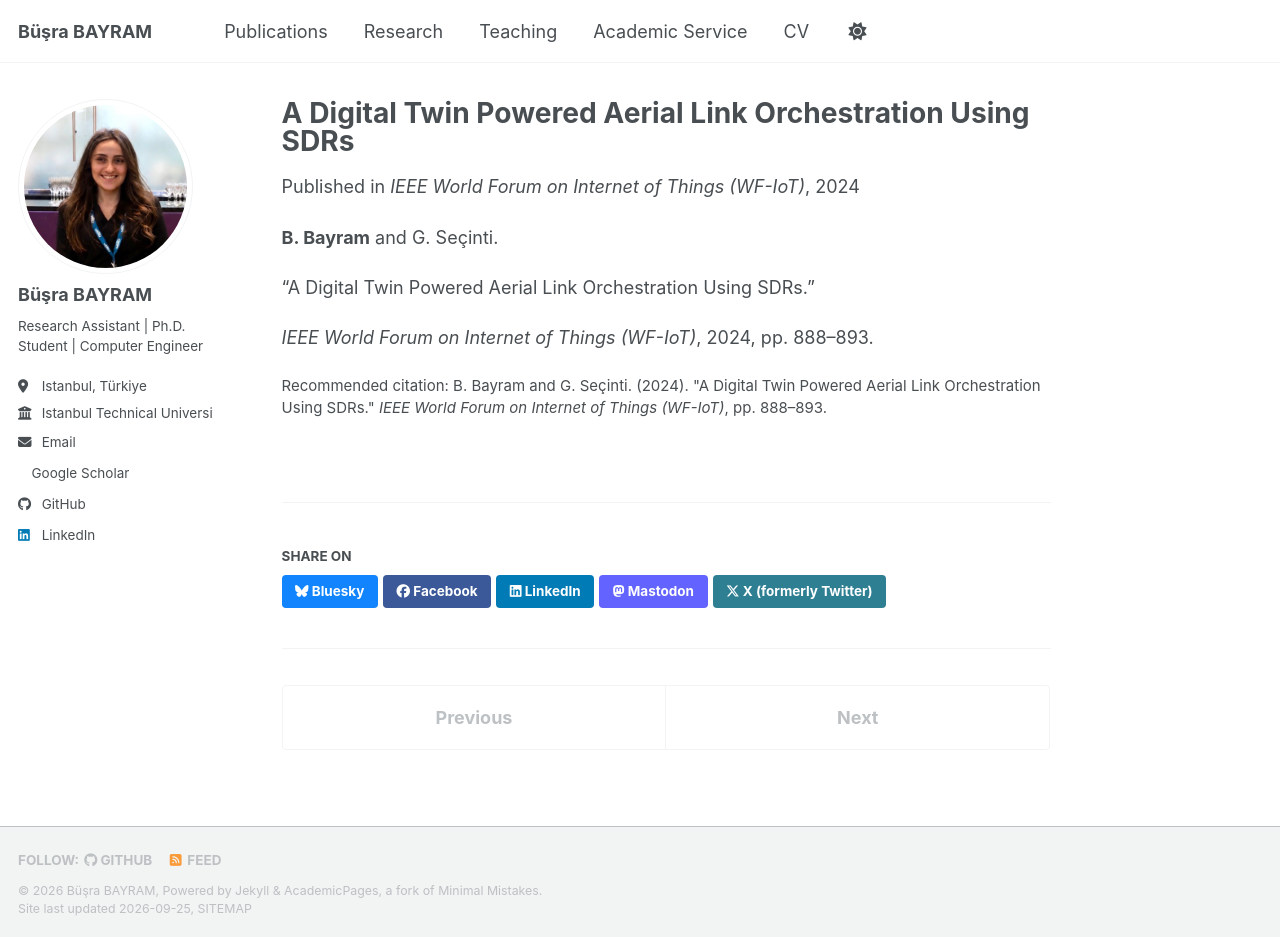
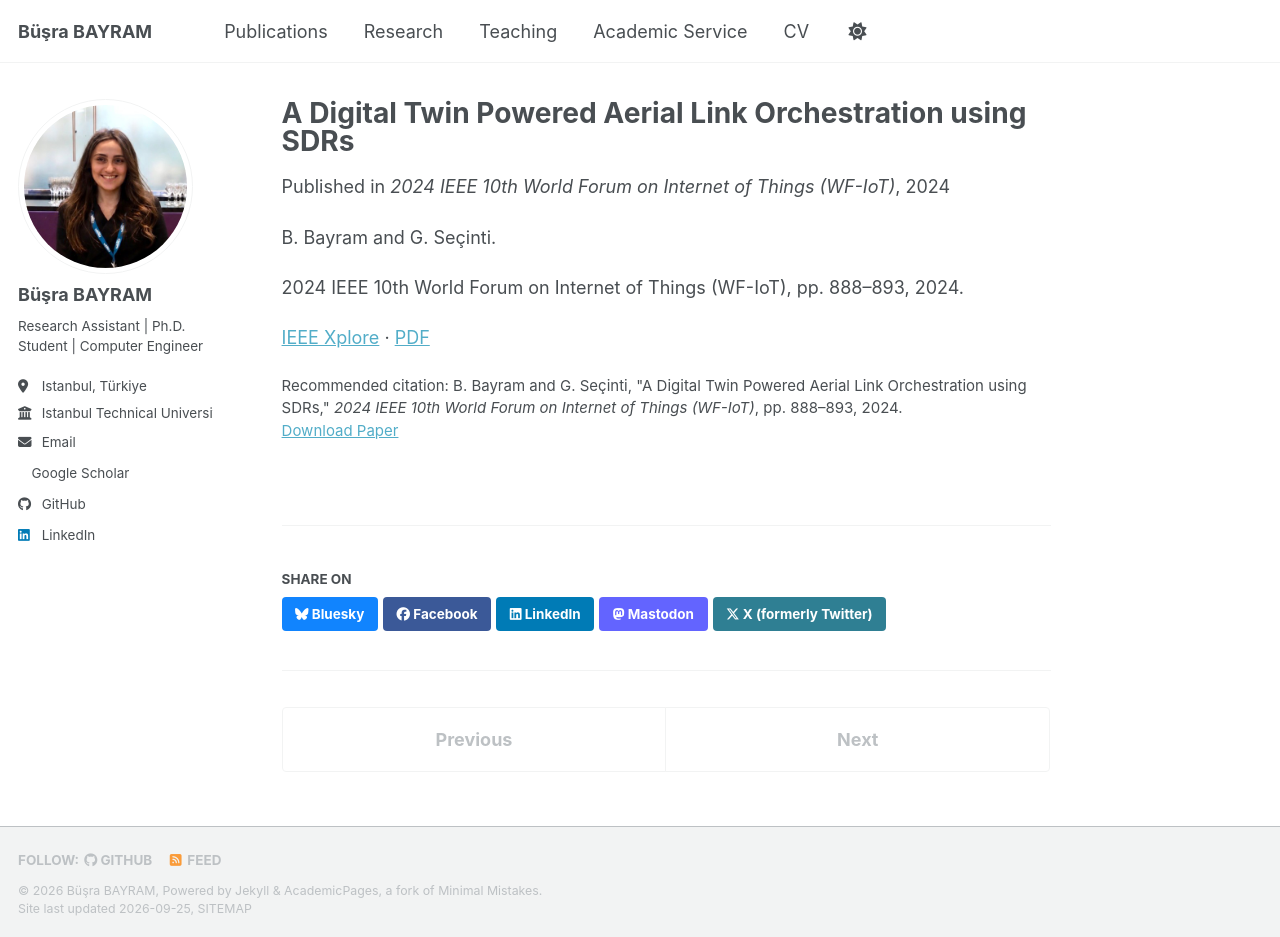
Before and after one commit to busrabyrm/busrabayram, a Jekyll site: the page built from _publications/2024-01-01-digital-twin-aerial-link.md, in a window 1280 px wide and 937 px high. Built offline with Jekyll 4.4.1, drawn with Linux system fonts in a browser that asks for light colours; a style sheet for code colours, icons or effects is not loaded.

Commit message:
Update 2024-01-01-digital-twin-aerial-link.md

```diff
--- a/_publications/2024-01-01-digital-twin-aerial-link.md
+++ b/_publications/2024-01-01-digital-twin-aerial-link.md
@@ -1,15 +1,16 @@
 ---
-title: "A Digital Twin Powered Aerial Link Orchestration Using SDRs"
+title: "A Digital Twin Powered Aerial Link Orchestration using SDRs"
 collection: publications
 category: conferences
 permalink: /publication/2024-01-01-digital-twin-aerial-link
-date: 2024-01-01
-venue: "IEEE World Forum on Internet of Things (WF-IoT)"
-citation: "B. Bayram and G. Seçinti. (2024). &quot;A Digital Twin Powered Aerial Link Orchestration Using SDRs.&quot; <i>IEEE World Forum on Internet of Things (WF-IoT)</i>, pp. 888–893."
+date: 2024-11-10
+venue: "2024 IEEE 10th World Forum on Internet of Things (WF-IoT)"
+paperurl: "https://ieeexplore.ieee.org/abstract/document/10811191/"
+citation: "B. Bayram and G. Seçinti, &quot;A Digital Twin Powered Aerial Link Orchestration using SDRs,&quot; <i>2024 IEEE 10th World Forum on Internet of Things (WF-IoT)</i>, pp. 888–893, 2024."
 ---
 
-**B. Bayram** and G. Seçinti.
+B. Bayram and G. Seçinti.
 
-"A Digital Twin Powered Aerial Link Orchestration Using SDRs."
+2024 IEEE 10th World Forum on Internet of Things (WF-IoT), pp. 888–893, 2024.
 
-*IEEE World Forum on Internet of Things (WF-IoT)*, 2024, pp. 888–893.
+[IEEE Xplore](https://ieeexplore.ieee.org/abstract/document/10811191/) · [PDF](https://ieeexplore.ieee.org/iel8/10811010/10811012/10811191.pdf)
```
